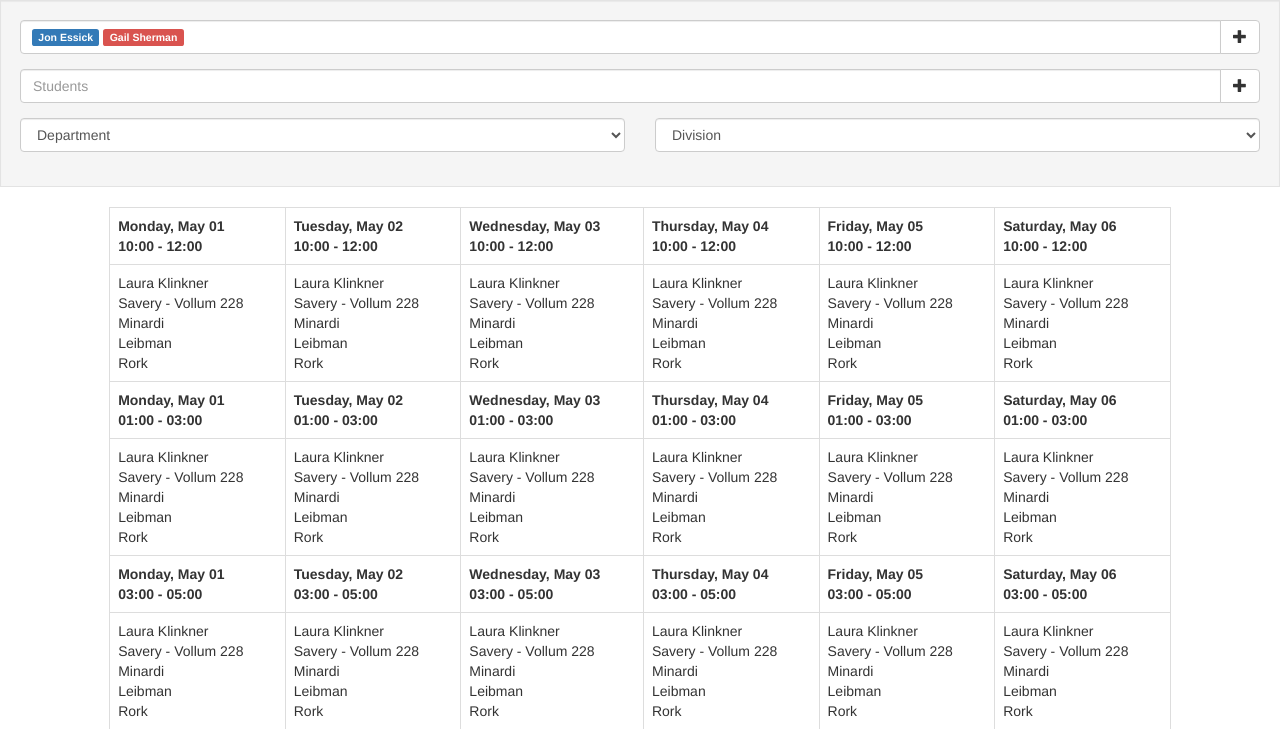
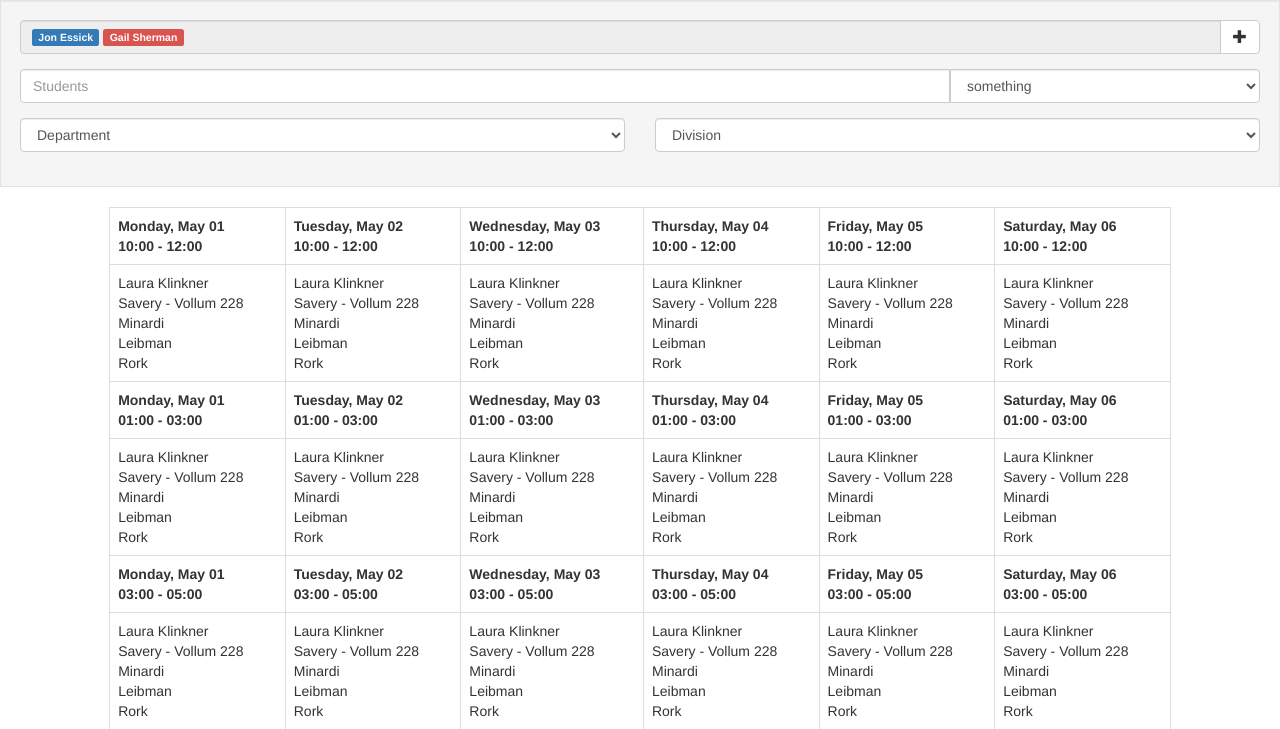
Before and after one commit to reed-college/kronos, a Flask app: page / in a window 1280 px wide. Shown: the top 729 px of the page. Run offline with Flask 2, Linux system fonts and the light colour scheme; data that the repository does not hold is empty; parts of the project's set-up code (start-up, migrations or seed data) failed here and were passed over; some libraries are stand-ins or nearby versions.

Commit message:
began messing around with how selecting students and teachers will look

```diff
--- a/kronos/static/schedule.css
+++ b/kronos/static/schedule.css
@@ -18,3 +18,21 @@ td {
 .well {
 	border-radius: 0 !important;
 }
+
+.chosen-disabled {
+            opacity: 1 !important;
+}
+
+.input-group.my-group{
+    width: 100%;
+}
+
+
+
+.form-control.user-select{
+    width: 25%;
+}
+
+.form-control.user-input{
+    width: 75%;
+}
--- a/kronos/templates/schedule.html
+++ b/kronos/templates/schedule.html
@@ -15,7 +15,7 @@
   <div class="row form-group">
     <div class="col-md-12">
       <div class="input-group">
-        <input type="text" class="form-control" placeholder="">
+        <input type="text" class="form-control" placeholder="" disabled>
         <span class="input-group-btn">
           <button class="btn btn-default" type="button">
             <span class="glyphicon glyphicon-plus"></span>
@@ -30,13 +30,16 @@
   </div>
   <div class="row form-group">
     <div class="col-md-12">
-      <div class="input-group">
-        <input type="text" class="form-control" placeholder="Students">
-        <span class="input-group-btn">
-          <button class="btn btn-default" type="button">
-            <span class="glyphicon glyphicon-plus"></span>
-          </button>
-        </span>
+      <div class="input-group my-group">
+        <input type="text" name="Students" class="form-control user-input" placeholder="Students">
+        <select id="stuselect" class="selectpicker form-control user-select" title="Students">
+          <option>something</option>
+          <option>another thing</option>
+          <option>something else</option>
+          <option>something</option>
+          <option>something</option>
+          <option>something</option>
+        </select>
       </div>
     </div>
   </div>
```
